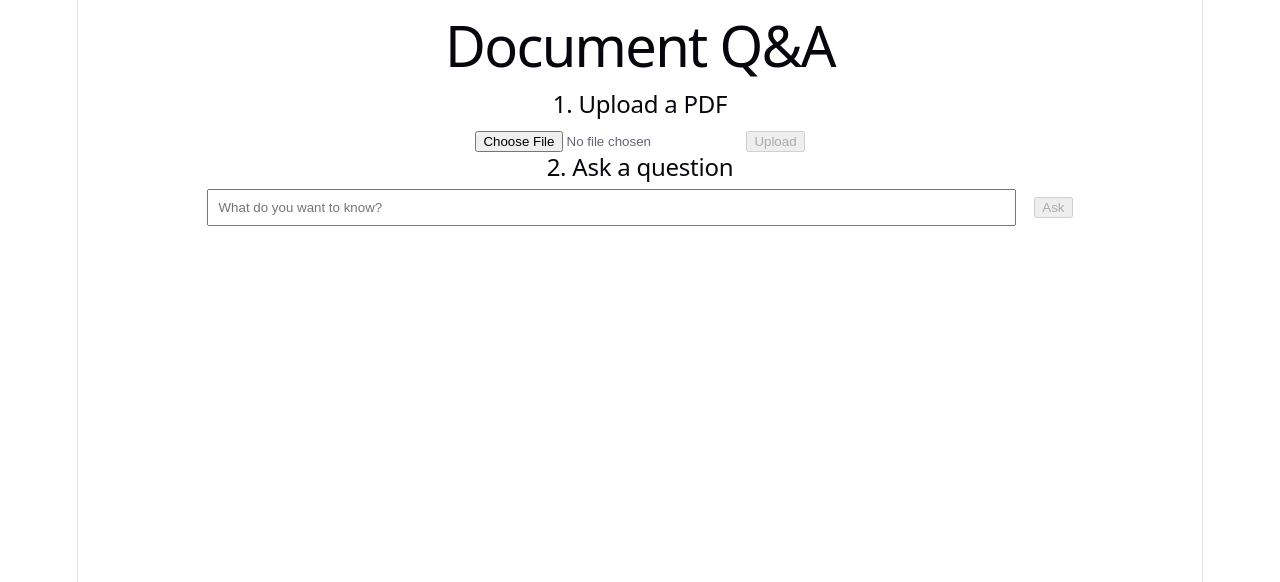
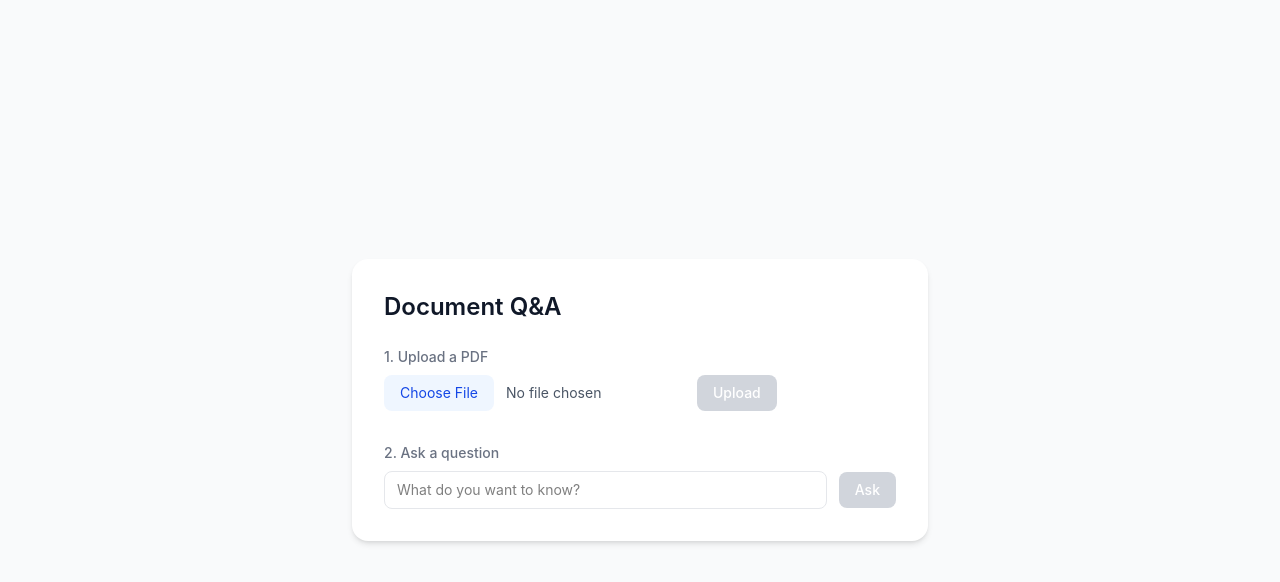
Before and after one commit to ayush2854/document-qa-rag, a React (Vite) app in the folder frontend/: page / in a window 1280 px wide. Shown: the top 582 px of the page. Built offline with nearby package versions, Linux system fonts and the light colour scheme.

Commit message:
Migrate frontend styling to Tailwind CSS, add root-level .gitignore safeguard

```diff
--- a/frontend/package.json
+++ b/frontend/package.json
@@ -10,8 +10,10 @@
     "preview": "vite preview"
   },
   "dependencies": {
+    "@tailwindcss/vite": "^4.3.3",
     "react": "^19.2.8",
-    "react-dom": "^19.2.8"
+    "react-dom": "^19.2.8",
+    "tailwindcss": "^4.3.3"
   },
   "devDependencies": {
     "@eslint/js": "^10.0.1",
--- a/frontend/src/App.tsx
+++ b/frontend/src/App.tsx
@@ -12,27 +12,18 @@ function App() {
   const [answer, setAnswer] = useState<any>(null)
 
   const handleFileChange = (e: React.ChangeEvent<HTMLInputElement>) => {
-    if (e.target.files && e.target.files[0]) {
-      setFile(e.target.files[0])
-    }
+    if (e.target.files && e.target.files[0]) setFile(e.target.files[0])
   }
 
   const handleUpload = async () => {
     if (!file) return
-
     setUploading(true)
     const formData = new FormData()
     formData.append('file', file)
-
     try {
-      const response = await fetch(`${API_URL}/upload`, {
-        method: 'POST',
-        body: formData,
-      })
-      const data = await response.json()
-      setUploadResult(data)
-    } catch (error) {
-      console.error('Upload failed:', error)
+      const response = await fetch(`${API_URL}/upload`, { method: 'POST', body: formData })
+      setUploadResult(await response.json())
+    } catch {
       setUploadResult({ error: 'Upload failed. Check console.' })
     } finally {
       setUploading(false)
@@ -41,7 +32,6 @@ function App() {
 
   const handleAsk = async () => {
     if (!question.trim()) return
-
     setAsking(true)
     try {
       const response = await fetch(`${API_URL}/ask`, {
@@ -49,10 +39,8 @@ function App() {
         headers: { 'Content-Type': 'application/json' },
         body: JSON.stringify({ query: question }),
       })
-      const data = await response.json()
-      setAnswer(data)
-    } catch (error) {
-      console.error('Question failed:', error)
+      setAnswer(await response.json())
+    } catch {
       setAnswer({ error: 'Failed to get answer. Check console.' })
     } finally {
       setAsking(false)
@@ -60,48 +48,64 @@ function App() {
   }
 
   return (
-    <div className="container">
-      <h1>Document Q&A</h1>
+    <div className="min-h-screen bg-gray-50 flex items-center justify-center p-6">
+      <div className="w-full max-w-xl bg-white rounded-2xl shadow-md p-8">
+        <h1 className="text-2xl font-semibold text-gray-900 mb-6">Document Q&A</h1>
 
-      <div className="section">
-        <h2>1. Upload a PDF</h2>
-        <input type="file" accept=".pdf" onChange={handleFileChange} />
-        <button onClick={handleUpload} disabled={!file || uploading} style={{ marginLeft: '1rem' }}>
+        <div className="mb-8">
+          <h2 className="text-sm font-medium text-gray-500 mb-2">1. Upload a PDF</h2>
+          <div className="flex items-center gap-3">
+            <input
+              type="file"
+              accept=".pdf"
+              onChange={handleFileChange}
+              className="text-sm text-gray-600 file:mr-3 file:py-2 file:px-4 file:rounded-lg file:border-0 file:bg-blue-50 file:text-blue-700 file:text-sm"
+            />
+            <button
+              onClick={handleUpload}
+              disabled={!file || uploading}
+              className="px-4 py-2 rounded-lg bg-blue-600 text-white text-sm font-medium disabled:bg-gray-300 disabled:cursor-not-allowed hover:bg-blue-700 transition"
+            >
               {uploading ? 'Uploading...' : 'Upload'}
             </button>
-
+          </div>
           {uploadResult && (
-          <p>
-            {uploadResult.error
-              ? uploadResult.error
-              : `Uploaded "${uploadResult.filename}" — ${uploadResult.num_chunks} chunks stored.`}
+            <p className="mt-3 text-sm text-gray-600">
+              {uploadResult.error ?? `Uploaded "${uploadResult.filename}" — ${uploadResult.num_chunks} chunks stored.`}
             </p>
           )}
         </div>
 
-      <div className="section">
-        <h2>2. Ask a question</h2>
+        <div>
+          <h2 className="text-sm font-medium text-gray-500 mb-2">2. Ask a question</h2>
+          <div className="flex items-center gap-3">
             <input
               type="text"
               value={question}
               onChange={(e) => setQuestion(e.target.value)}
               placeholder="What do you want to know?"
-          style={{ width: '70%', padding: '0.5rem' }}
+              className="flex-1 border border-gray-200 rounded-lg px-3 py-2 text-sm focus:outline-none focus:ring-2 focus:ring-blue-500"
             />
-        <button onClick={handleAsk} disabled={!question.trim() || asking} style={{ marginLeft: '1rem' }}>
+            <button
+              onClick={handleAsk}
+              disabled={!question.trim() || asking}
+              className="px-4 py-2 rounded-lg bg-blue-600 text-white text-sm font-medium disabled:bg-gray-300 disabled:cursor-not-allowed hover:bg-blue-700 transition"
+            >
               {asking ? 'Thinking...' : 'Ask'}
             </button>
+          </div>
+
           {answer && (
-          <div className="answer-box">
+            <div className="mt-4 bg-blue-50 rounded-xl p-4">
               {answer.error ? (
-              <p>{answer.error}</p>
+                <p className="text-sm text-red-600">{answer.error}</p>
               ) : (
                 <>
-                <p><strong>Answer:</strong> {answer.answer}</p>
-                <details>
-                  <summary>Chunks used ({answer.chunks_used.length})</summary>
+                  <p className="text-sm text-gray-800"><span className="font-medium">Answer:</span> {answer.answer}</p>
+                  <details className="mt-2">
+                    <summary className="text-xs text-gray-500 cursor-pointer">Chunks used ({answer.chunks_used.length})</summary>
                     {answer.chunks_used.map((chunk: string, i: number) => (
-                    <p key={i} style={{ fontSize: '0.85rem', color: '#555' }}>{chunk}</p>
+                      <p key={i} className="text-xs text-gray-500 mt-1">{chunk}</p>
                     ))}
                   </details>
                 </>
@@ -110,6 +114,7 @@ function App() {
           )}
         </div>
       </div>
+    </div>
   )
 }
 
--- a/frontend/src/index.css
+++ b/frontend/src/index.css
@@ -1,111 +1 @@
-:root {
-  --text: #6b6375;
-  --text-h: #08060d;
-  --bg: #fff;
-  --border: #e5e4e7;
-  --code-bg: #f4f3ec;
-  --accent: #aa3bff;
-  --accent-bg: rgba(170, 59, 255, 0.1);
-  --accent-border: rgba(170, 59, 255, 0.5);
-  --social-bg: rgba(244, 243, 236, 0.5);
-  --shadow:
-    rgba(0, 0, 0, 0.1) 0 10px 15px -3px, rgba(0, 0, 0, 0.05) 0 4px 6px -2px;
-
-  --sans: system-ui, 'Segoe UI', Roboto, sans-serif;
-  --heading: system-ui, 'Segoe UI', Roboto, sans-serif;
-  --mono: ui-monospace, Consolas, monospace;
-
-  font: 18px/145% var(--sans);
-  letter-spacing: 0.18px;
-  color-scheme: light dark;
-  color: var(--text);
-  background: var(--bg);
-  font-synthesis: none;
-  text-rendering: optimizeLegibility;
-  -webkit-font-smoothing: antialiased;
-  -moz-osx-font-smoothing: grayscale;
-
-  @media (max-width: 1024px) {
-    font-size: 16px;
-  }
-}
-
-@media (prefers-color-scheme: dark) {
-  :root {
-    --text: #9ca3af;
-    --text-h: #f3f4f6;
-    --bg: #16171d;
-    --border: #2e303a;
-    --code-bg: #1f2028;
-    --accent: #c084fc;
-    --accent-bg: rgba(192, 132, 252, 0.15);
-    --accent-border: rgba(192, 132, 252, 0.5);
-    --social-bg: rgba(47, 48, 58, 0.5);
-    --shadow:
-      rgba(0, 0, 0, 0.4) 0 10px 15px -3px, rgba(0, 0, 0, 0.25) 0 4px 6px -2px;
-  }
-
-  #social .button-icon {
-    filter: invert(1) brightness(2);
-  }
-}
-
-#root {
-  width: 1126px;
-  max-width: 100%;
-  margin: 0 auto;
-  text-align: center;
-  border-inline: 1px solid var(--border);
-  min-height: 100svh;
-  display: flex;
-  flex-direction: column;
-  box-sizing: border-box;
-}
-
-body {
-  margin: 0;
-}
-
-h1,
-h2 {
-  font-family: var(--heading);
-  font-weight: 500;
-  color: var(--text-h);
-}
-
-h1 {
-  font-size: 56px;
-  letter-spacing: -1.68px;
-  margin: 32px 0;
-  @media (max-width: 1024px) {
-    font-size: 36px;
-    margin: 20px 0;
-  }
-}
-h2 {
-  font-size: 24px;
-  line-height: 118%;
-  letter-spacing: -0.24px;
-  margin: 0 0 8px;
-  @media (max-width: 1024px) {
-    font-size: 20px;
-  }
-}
-p {
-  margin: 0;
-}
-
-code,
-.counter {
-  font-family: var(--mono);
-  display: inline-flex;
-  border-radius: 4px;
-  color: var(--text-h);
-}
-
-code {
-  font-size: 15px;
-  line-height: 135%;
-  padding: 4px 8px;
-  background: var(--code-bg);
-}
+@import "tailwindcss";
--- a/frontend/vite.config.ts
+++ b/frontend/vite.config.ts
@@ -1,7 +1,7 @@
+import { defineConfig } from 'vite'
 import react from '@vitejs/plugin-react'
-import { defineConfig } from 'vite'
+import tailwindcss from '@tailwindcss/vite'
 
-// https://vite.dev/config/
 export default defineConfig({
-  plugins: [react()],
+  plugins: [react(), tailwindcss()],
 })
```
Also changed, not shown: 2 other files (tests, documents, lock files or other folders). Lines whose indentation alone changed are shown as unchanged.
